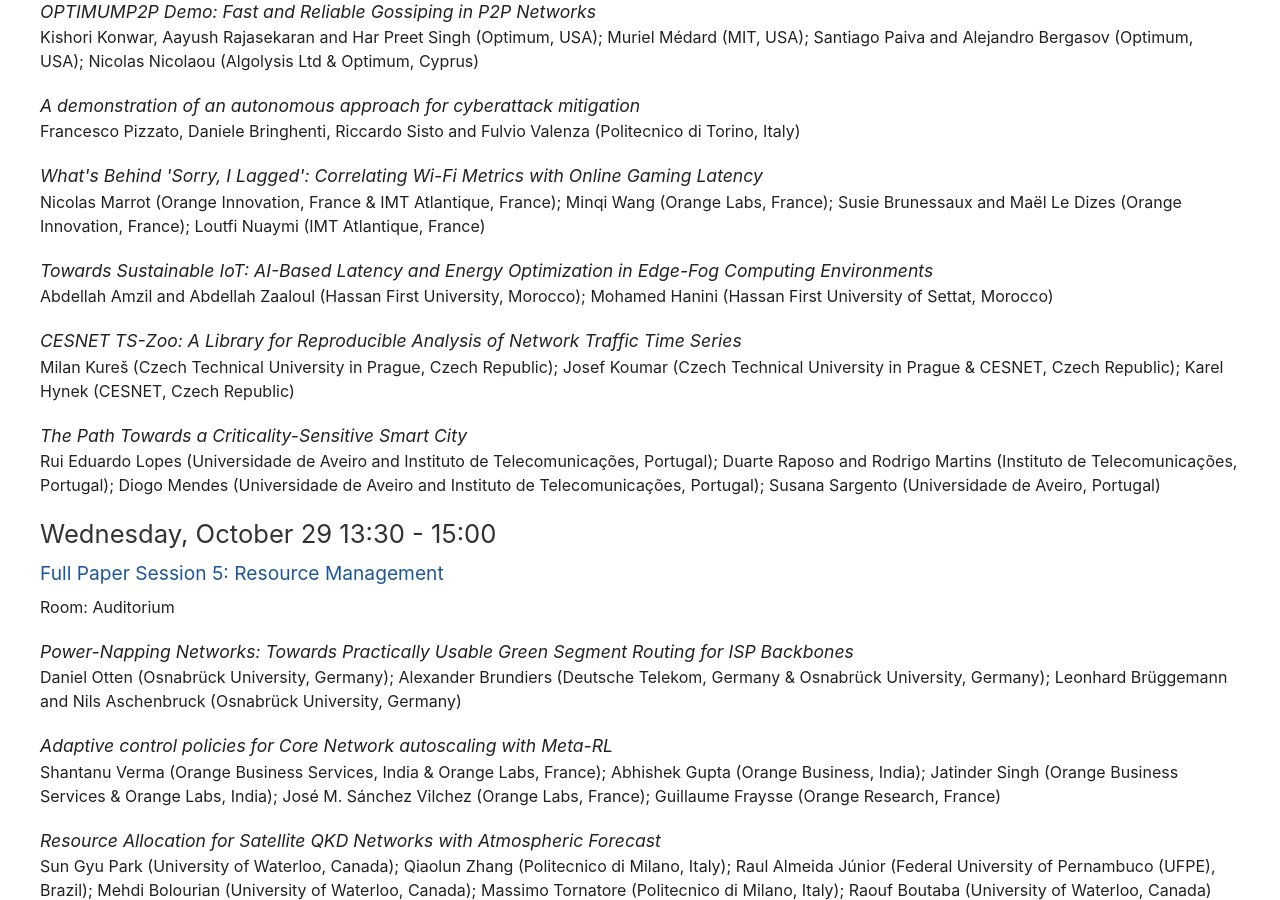
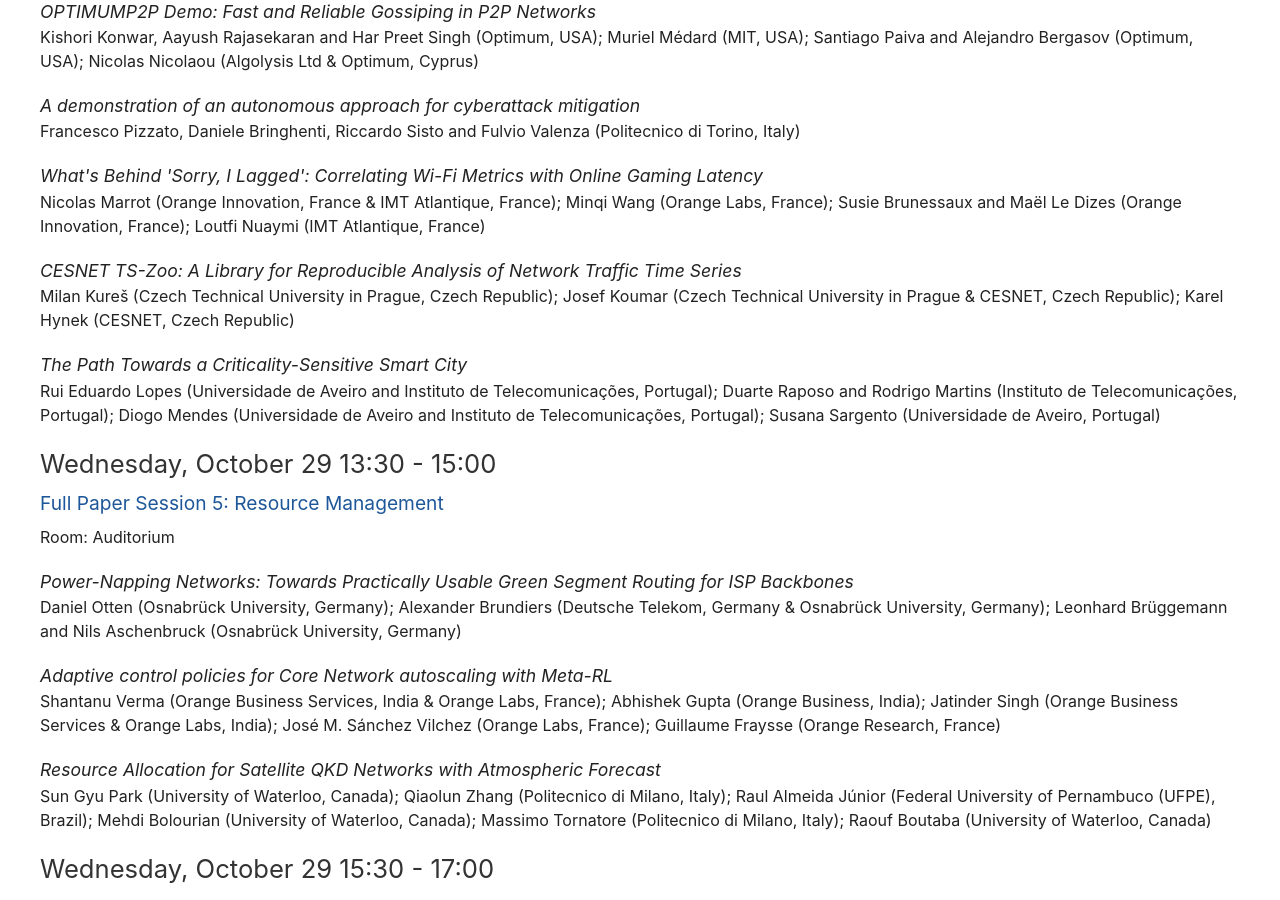
Before and after one commit to stuartclayman/cnsm-2025-website, a Jekyll site: the page built from program.html, in a window 1280 px wide and 900 px high, scrolled down 6046 px. Built offline with Jekyll 4.4.1, drawn with Linux system fonts in a browser that asks for light colours; nearby versions of some CDN libraries.

Commit message:
Program updated

```diff
--- a/program.html
+++ b/program.html
@@ -238,8 +238,8 @@
         <p><span class="cnsm-theme">What&#039;s Behind &#039;Sorry, I Lagged&#039;: Correlating Wi-Fi Metrics with Online Gaming Latency</span><br/>
         Nicolas Marrot (Orange Innovation, France & IMT Atlantique, France); Minqi Wang (Orange Labs, France); Susie Brunessaux and Maël Le Dizes (Orange Innovation, France); Loutfi Nuaymi (IMT Atlantique, France)</p>
 
-        <p><span class="cnsm-theme">Towards Sustainable IoT: AI-Based Latency and Energy Optimization in Edge-Fog Computing Environments</span><br/>
-        Abdellah Amzil and Abdellah Zaaloul (Hassan First University, Morocco); Mohamed Hanini (Hassan First University of Settat, Morocco)</p>
+        <!-- <p><span class="cnsm-theme">Towards Sustainable IoT: AI-Based Latency and Energy Optimization in Edge-Fog Computing Environments</span><br/>
+        Abdellah Amzil and Abdellah Zaaloul (Hassan First University, Morocco); Mohamed Hanini (Hassan First University of Settat, Morocco)</p> -->
 
         <p><span class="cnsm-theme">CESNET TS-Zoo: A Library for Reproducible Analysis of Network Traffic Time Series</span><br/>
         Milan Kureš (Czech Technical University in Prague, Czech Republic); Josef Koumar (Czech Technical University in Prague & CESNET, Czech Republic); Karel Hynek (CESNET, Czech Republic)</p>
```
